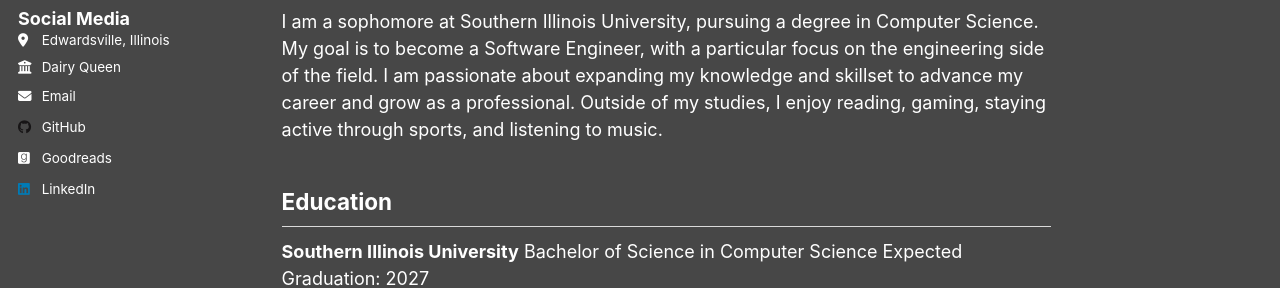
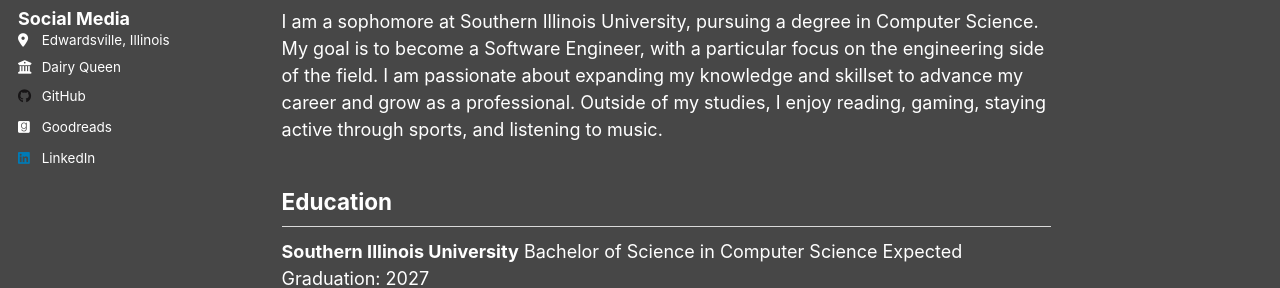
Before and after one commit to IMutsch53/IMutsch53.github.io, a Jekyll site: the page built from _pages/about.md, in a window 1280 px wide. Shown: the part 236-524 px from the top of the page. Built offline with Jekyll 4.4.1, drawn with Linux system fonts in a browser that asks for light colours.

Commit message:
Update _config.yml

```diff
--- a/_config.yml
+++ b/_config.yml
@@ -29,7 +29,7 @@ author:
   location         : "Edwardsville, Illinois"
   employer         : "Dairy Queen"
   uri              : # URL
-  email            : "imutschler53@gmail.com"
+  email            : # "imutschler53@gmail.com"
 
   # Academic websites
   arxiv            : # URL - Update with the correct link to your profile
```
